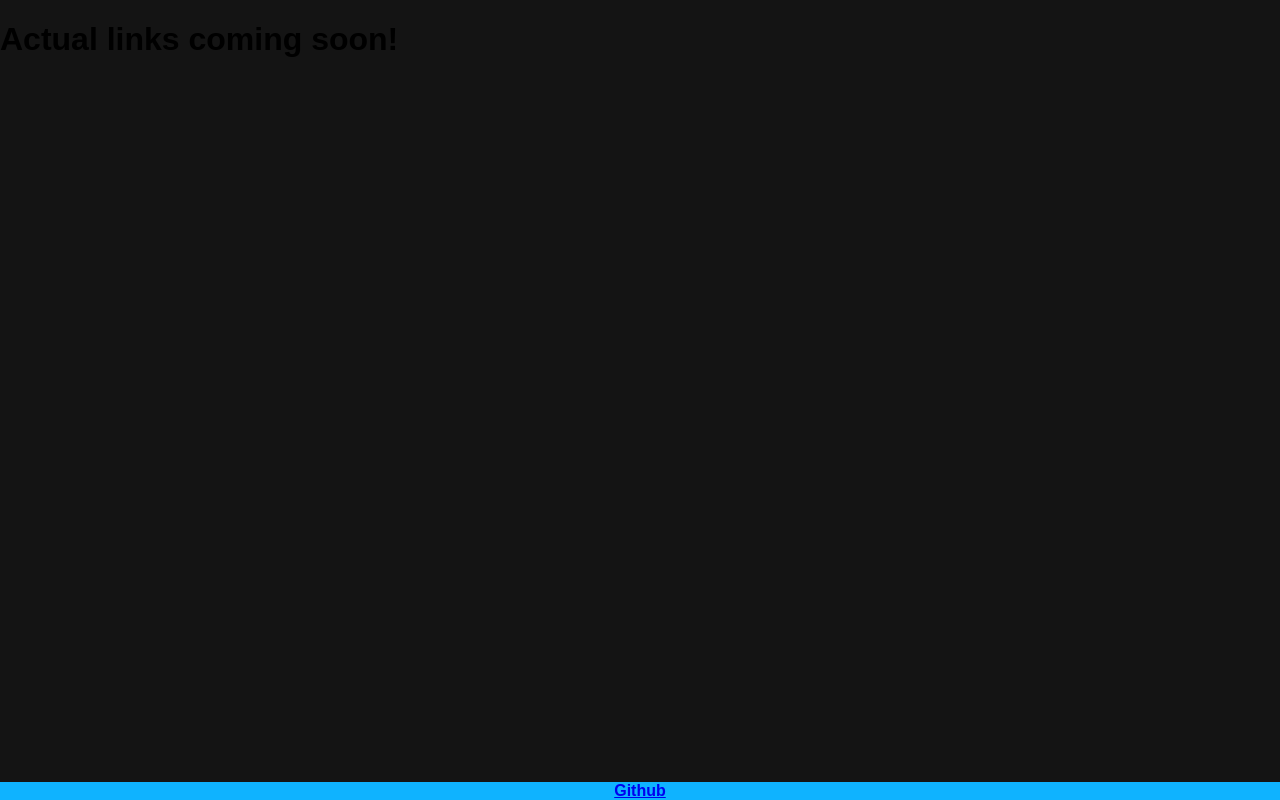
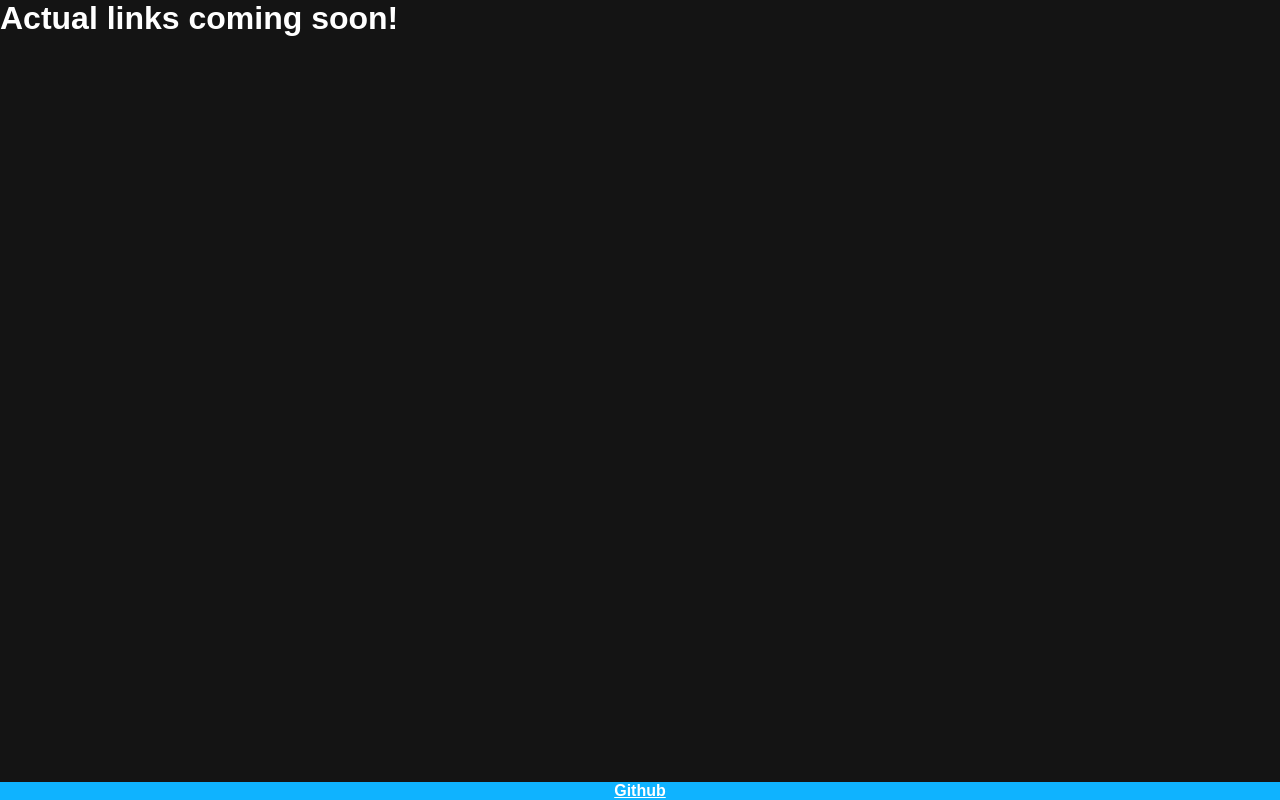
Before and after one commit to cybersteve547/links, a plain HTML site: page index.html in a window 1280 px wide. Drawn offline with Linux system fonts and the light colour scheme.

Commit message:
Update index.html

```diff
--- a/index.html
+++ b/index.html
@@ -5,9 +5,9 @@
     <link rel="stylesheet" href="style.css">
   </head>
   <body class="body">
-    <h1 id="notice" style="text">uh oh js isnt working</h1>
+    <h1 id="notice" class="text">uh oh js isnt working</h1>
     <div class="footer">
-      <a href="https://github.com/cybersteve547/links" style="text">Github</a>
+      <a href="https://github.com/cybersteve547/links" class="text">Github</a>
     </div>
     <script src="script.js"></script>
   </body>
```
